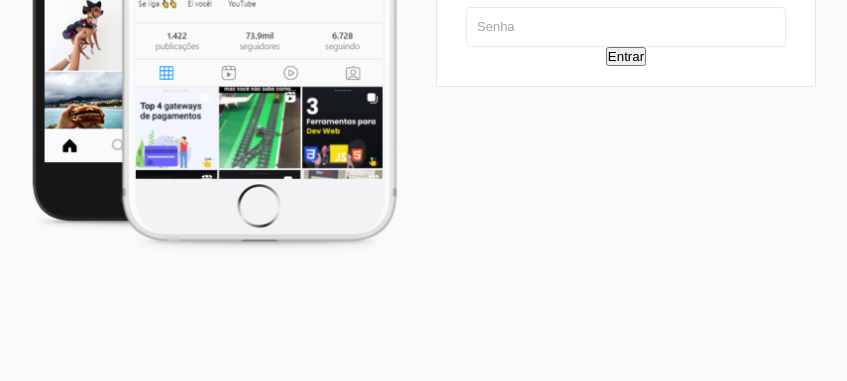
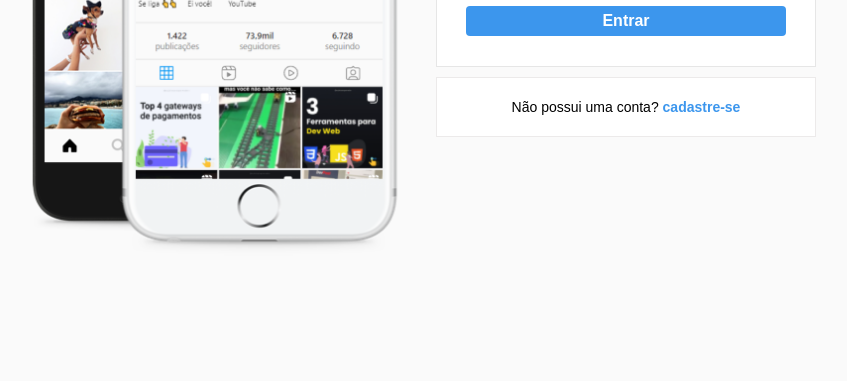
Before and after one commit to JoaoDev20/DevPost, a plain HTML site: page index.html in a window 1280 px wide. Shown: the part 419-800 px from the top of the page, without its empty margins (224-1071 px from the left). Drawn offline with Linux system fonts and the light colour scheme.

Commit message:
Criando o botão de acessar e finalizando a parte do formulario de login

```diff
--- a/index.html
+++ b/index.html
@@ -26,7 +26,7 @@
                 src="assets/logo.png"
                 alt="Logo do DevPost"
               />
-              DevPost
+              <!-- DevPost -->
             </div>
             <form>
               <input
@@ -39,6 +39,10 @@
               <input type="submit" value="Entrar" />
             </form>
           </div>
+
+          <div class="infobox">
+            <p>Não possui uma conta? <a href="#">cadastre-se</a></p>
+          </div>
         </div>
         <!-- FIM AREA DIREITA -->
       </div>
--- a/style.css
+++ b/style.css
@@ -93,3 +93,37 @@ input[type="text"]:focus {
   outline: 0;
   border: 1px solid #a1a1a1;
 }
+
+input[type="submit"] {
+  width: 320px;
+  margin-top: 10px;
+  height: 30px;
+  border: 0;
+  background-color: #3c96ed;
+  border-radius: 4px;
+  color: #ffffff;
+  font-size: 16px;
+  font-weight: bold;
+  cursor: pointer;
+  margin-bottom: 10px;
+}
+
+.infobox {
+  background-color: #fff;
+  height: 60px;
+  border: 1px solid rgb(236, 234, 234);
+  margin: 10px auto 0;
+
+  display: flex;
+  justify-content: center;
+  align-items: center;
+}
+
+.infobox p {
+  user-select: none;
+}
+
+.infobox p a {
+  font-weight: bold;
+  user-select: none;
+}
```
